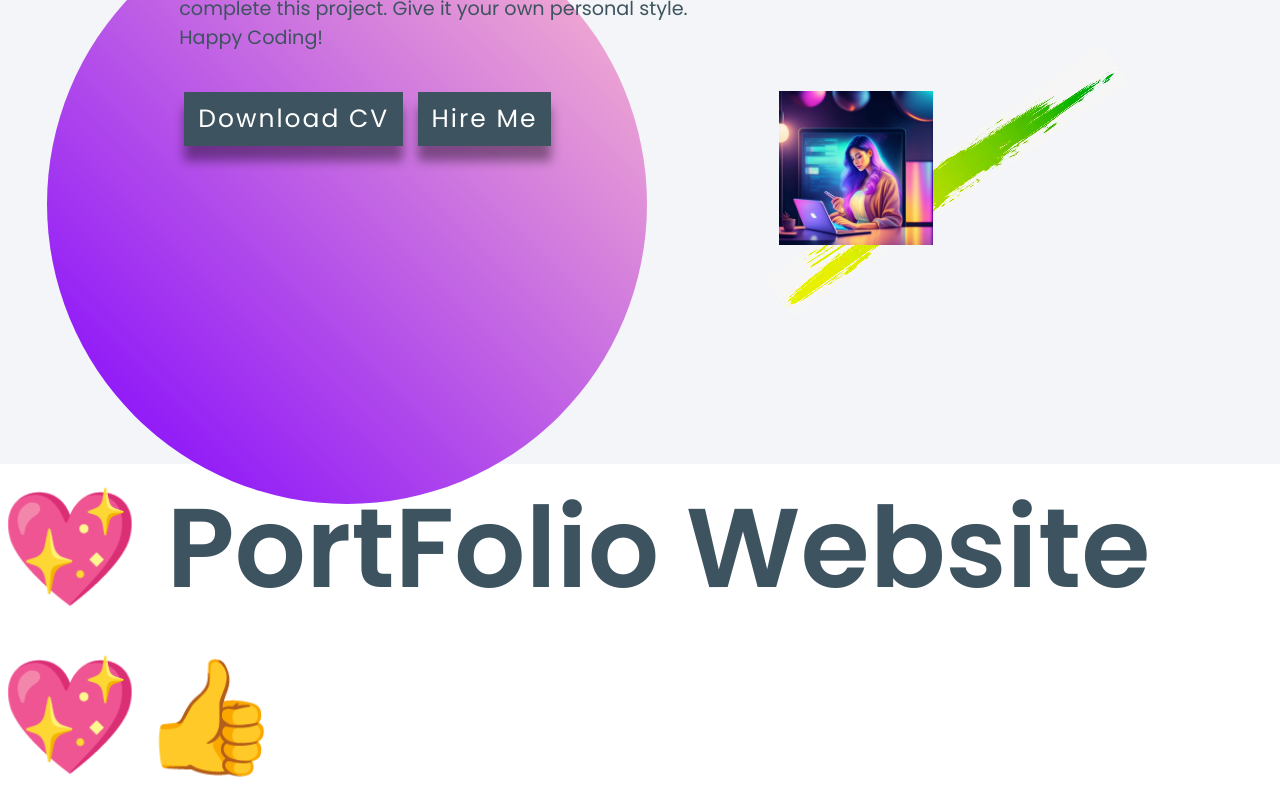
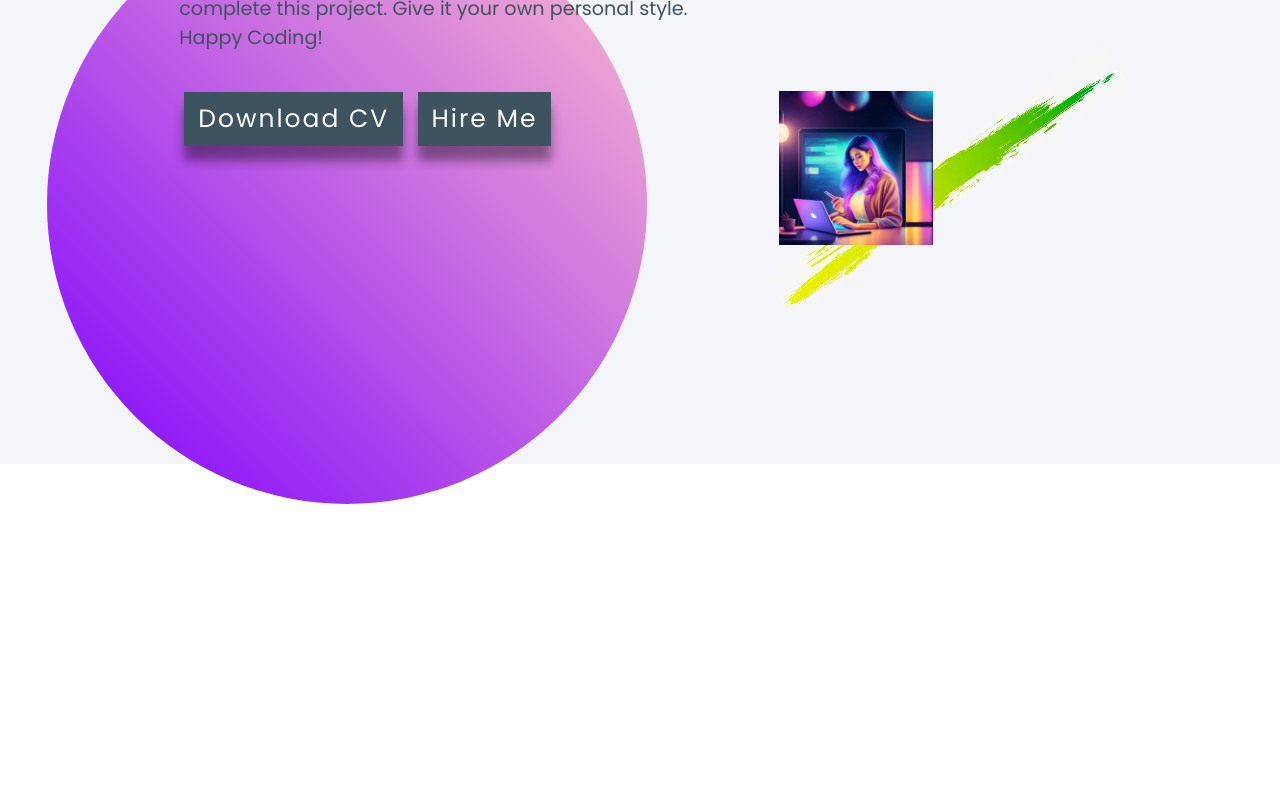
Before and after one commit to SIDDHI-RANE/Build_Host_Portfolio_Website, a plain HTML site: page index.html in a window 1280 px wide. Shown: the part 336-1136 px from the top of the page. After the commit the page ends 840 px from the top, so only its background shows below. Drawn offline with nearby package versions, Linux system fonts and the light colour scheme.

Commit message:
some extra code removed and create new repo for the current project

```diff
--- a/index.html
+++ b/index.html
@@ -9,6 +9,7 @@
     <title>💖Personal PortFolio Website With Typing Effect💖👍</title>
 </head>
 <body>
+    <!-- <h1> 💖 PortFolio Website💖👍 </h1> -->
     <div class="container">
         <nav>
                 <div class="logo"> folio <b>.</b> </div>
@@ -58,6 +59,6 @@
     });
 </script>
 
-<h1> 💖 PortFolio Website💖👍 </h1>
+
 </body>
 </html>
```
